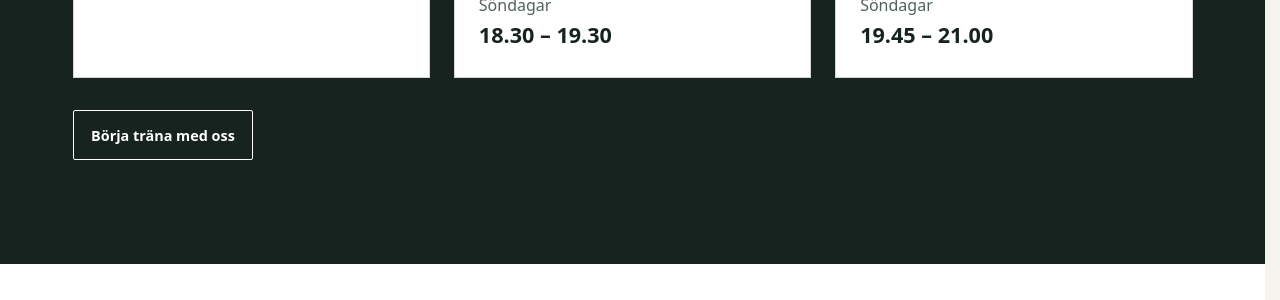
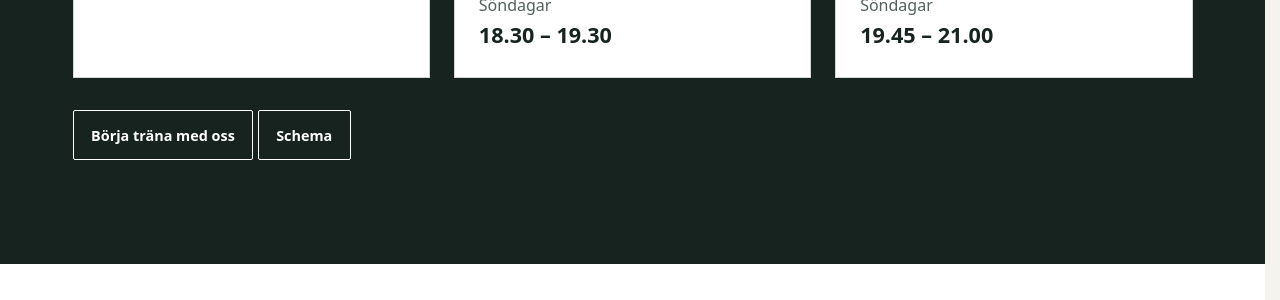
Before and after one commit to Alingsas-Ju-Jutsu/alingsasju-jujutsu.se, a Jekyll site: the page built from _club_pages/index.md, in a window 1280 px wide and 900 px high, scrolled down 1848 px. Shown: the part 134-434 px from the top of the window. Built offline with Jekyll 4.4.1, drawn with Linux system fonts in a browser that asks for light colours.

Commit message:
Lägg till schemaknapp på startsidan
Co-authored-by: Copilot <223556219+Copilot@users.noreply.github.com>

```diff
--- a/_club_pages/index.md
+++ b/_club_pages/index.md
@@ -33,3 +33,4 @@ contact:
 {% include training-schedule.html %}
 
 [Börja träna med oss]({{ '/borja-trana/' | relative_url }}){: .button}
+[Schema]({{ '/traning-praktiskt/schema/' | relative_url }}){: .button}
```
